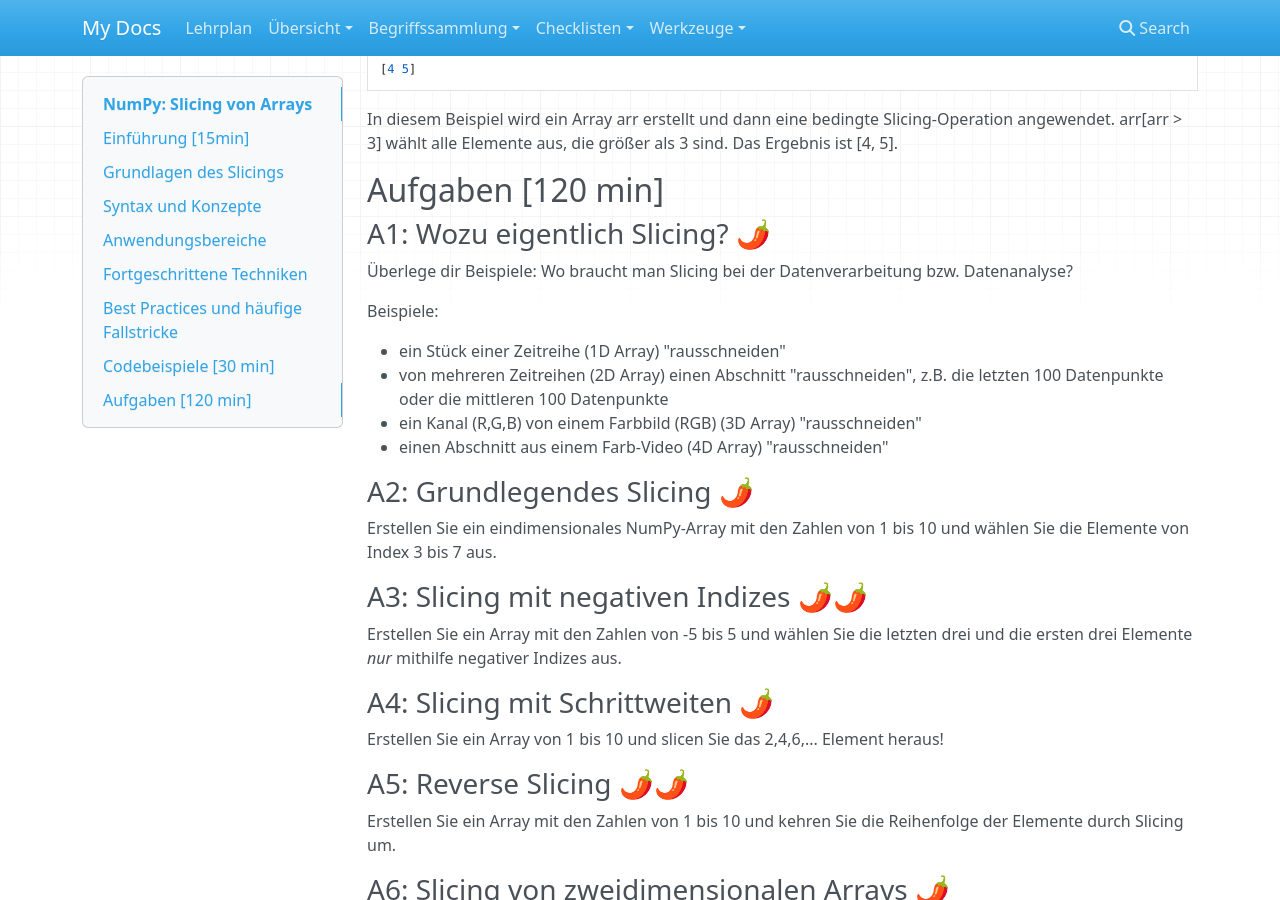
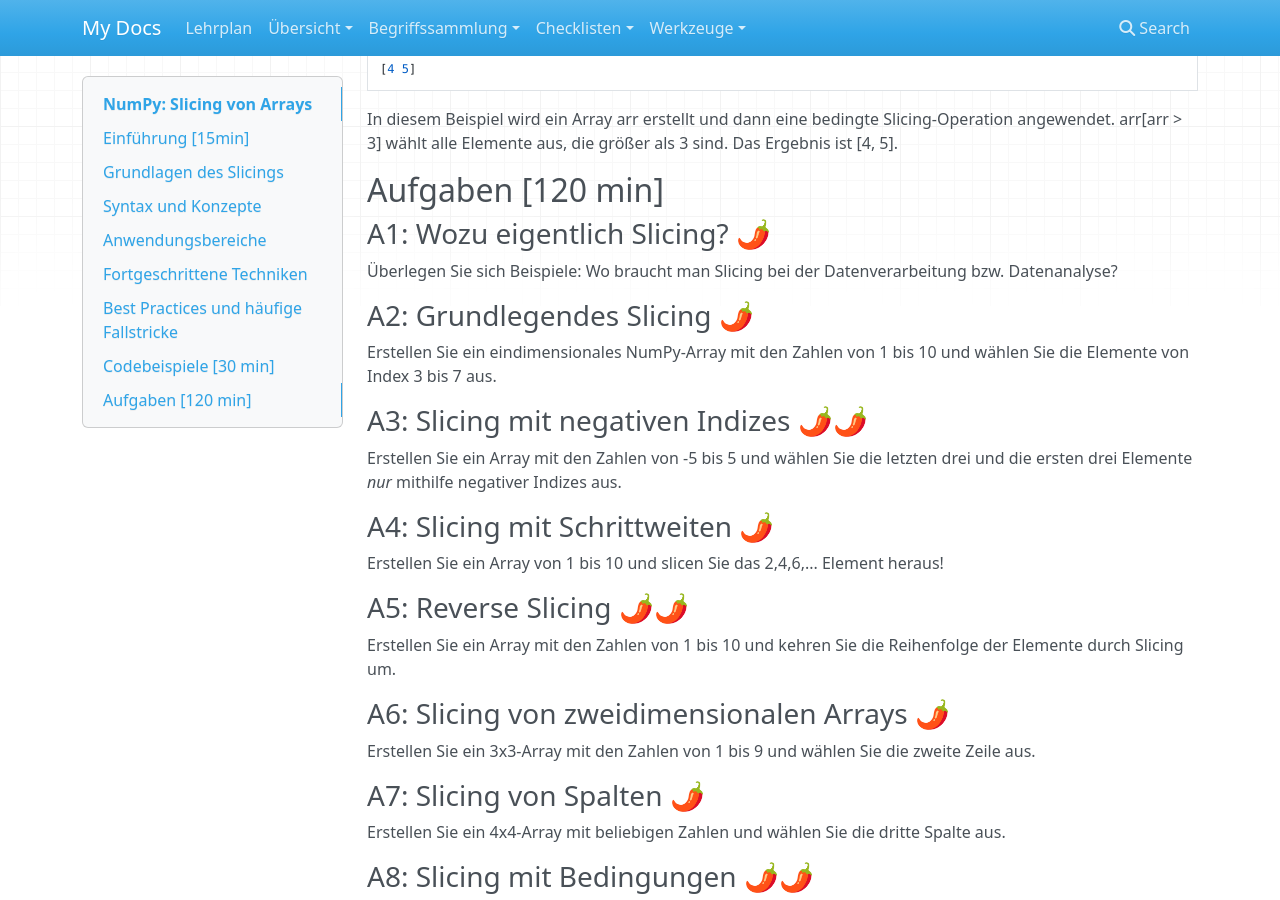
Before and after one commit to kevinsuelzle/Python_Wiki, an MkDocs documentation site: the page built from docs/lehrplan/datascience/unterrichte/numpy_slicing.md, in a window 1280 px wide and 900 px high, scrolled down 2932 px. Built offline with MkDocs 1.6.1, drawn with Linux system fonts in a browser that asks for light colours; nearby versions of some CDN libraries.

Commit message:
Löschen der Musterlösung bei A1 (Numpy / Slicing)

```diff
--- a/docs/lehrplan/datascience/unterrichte/numpy_slicing.md
+++ b/docs/lehrplan/datascience/unterrichte/numpy_slicing.md
@@ -134,14 +134,7 @@ In diesem Beispiel wird ein Array arr erstellt und dann eine bedingte Slicing-Op
 
 ### A1: Wozu eigentlich Slicing? 🌶️
 
-Überlege dir Beispiele: Wo braucht man Slicing bei der Datenverarbeitung bzw. Datenanalyse?
-
-Beispiele:
-
-- ein Stück einer Zeitreihe (1D Array) "rausschneiden"
-- von mehreren Zeitreihen (2D Array) einen Abschnitt "rausschneiden", z.B. die letzten 100 Datenpunkte oder die mittleren 100 Datenpunkte
-- ein Kanal (R,G,B) von einem Farbbild (RGB) (3D Array) "rausschneiden"
-- einen Abschnitt aus einem Farb-Video (4D Array) "rausschneiden"
+Überlegen Sie sich Beispiele: Wo braucht man Slicing bei der Datenverarbeitung bzw. Datenanalyse?
 
 ### A2: Grundlegendes Slicing 🌶️
 
```
